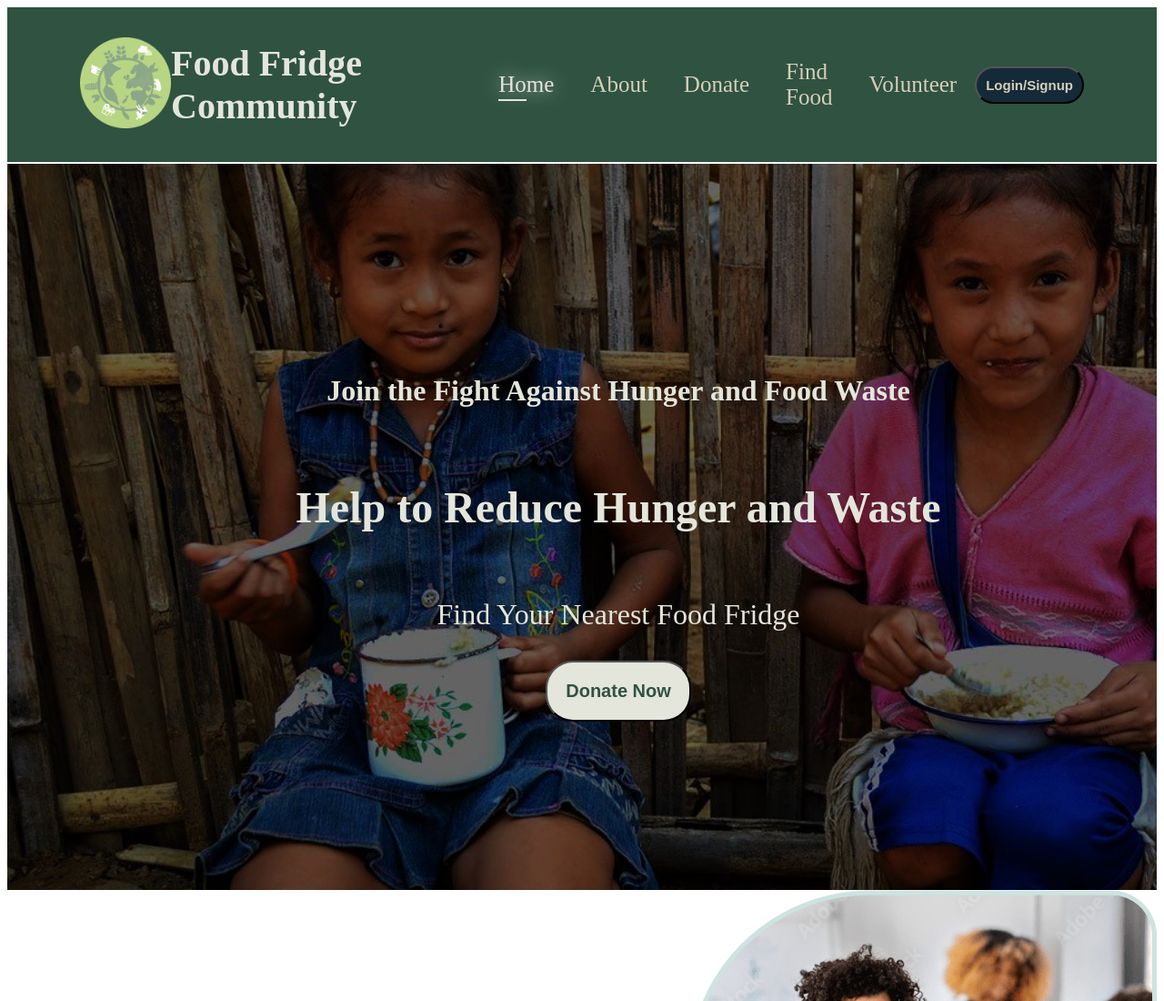
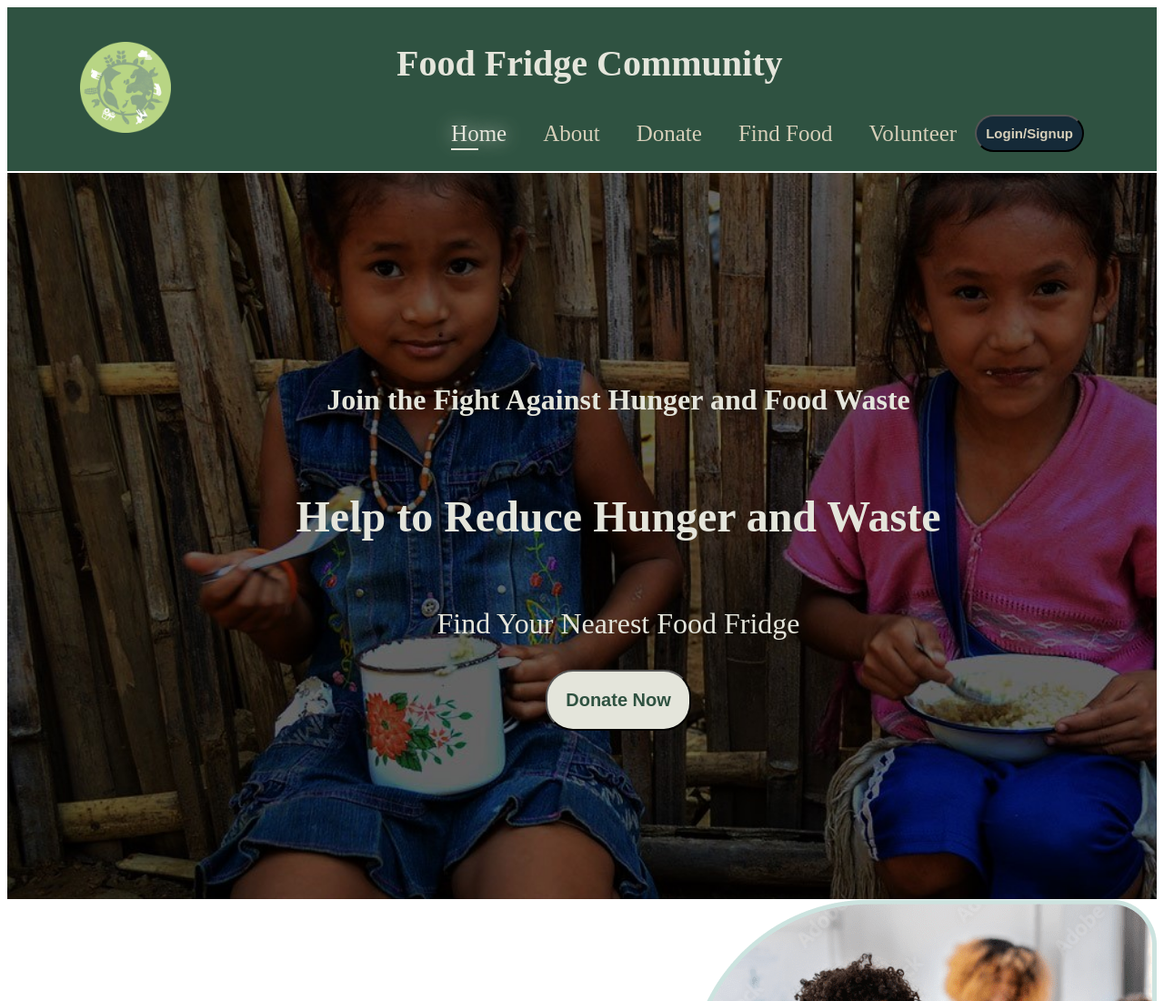
Before and after one commit to satyasmishra19/FEWD, a plain HTML site: page index.html in a window 1280 px wide. Shown: the top 1100 px of the page at 91% size. Drawn offline with Linux system fonts and the light colour scheme.

Commit message:
jsFileISNotWorking

```diff
--- a/index.html
+++ b/index.html
@@ -1,6 +1,5 @@
 <!DOCTYPE html>
 <html lang="en">
-
 <head>
     <meta charset="UTF-8">
     <meta name="viewport" content="width=device-width, initial-scale=1.0">
@@ -9,25 +8,13 @@
     <link rel="icon" type="image/x-icon" href="images/logo.png">
     <script src="https://kit.fontawesome.com/5889382239.js" crossorigin="anonymous"></script>
     <link rel="stylesheet" href="style.css">
-    <link rel="script" href="script.js">
 </head>
-
 <body>
     <section id="header" class="second-color">
-            <a href="#"><img src="images/logo.png" class="logo" alt="" style="height: 100px; width: 100px;"></a>
+        <a href="#"><img src="images/logo.png" class="logo" alt="" style="height: 100px; width: 100px;"></a>
+        <div>
             <h1>Food Fridge Community</h1>
-            <!-- <input type="checkbox" id="check" />
-            <div class="btn_one">
-                <label for="check">
-                    <i class="fa-solid fa-bars"></i>
-                </label>
-            </div> -->
             <div class="sidebar_menu">
-                <!-- <div class="btn_two">
-                    <label for="check" style="color: grey">
-                        <i class="fa-solid fa-xmark"></i>
-                    </label>
-                </div> -->
                 <ul id="navbar">
                     <li><a class="active" href="index.html">Home</a></li>
                     <li><a href="about.html">About</a></li>
@@ -37,6 +24,7 @@
                     <button>Login/Signup</button>
                 </ul>
             </div>
+        </div>
     </section>
     <section id="hero">
         <div class="carousel-container">
@@ -167,4 +155,6 @@
             <p><i class="fa-regular fa-copyright"></i> Copyright 2024 Food Fridge Community all rights reserved.</p>
         </div>
     </footer>
+    <script src="script.js"></script>
 </body>
+</html>
--- a/script.js
+++ b/script.js
@@ -0,0 +1,13 @@
+let lastScrollY = window.scrollY;
+const header = document.getElementById('header');
+
+window.addEventListener('scroll', () => {
+    if (window.scrollY > lastScrollY) {
+        // Scrolling down
+        header.classList.add('header-hidden');
+    } else {
+        // Scrolling up
+        header.classList.remove('header-hidden');
+    }
+    lastScrollY = window.scrollY;
+});
--- a/style.css
+++ b/style.css
@@ -14,6 +14,7 @@
 	background: #e4e5db;
 }
 /*Header*/
+/* Add the provided CSS here */
 #header {
     display: flex;
     align-items: center;
@@ -24,6 +25,10 @@
     top: 0;
     left: 0;
     animation: part1 1s ease forwards;
+    transition: top 0.3s;
+}
+.header-hidden {
+    top: -100px; /* Adjust based on header height */
 }
 #header h1{
     color: #e4e5db;
@@ -45,59 +50,7 @@
     color: #152a38;
     cursor: pointer;
 }
-/* #check{
-    display: none;
-}
-.sidebar_menu .menu li:hover {
-    box-shadow: 0 0 4px rgba(255, 255, 255, 0.5);
-}
-.btn_one i:hover {
-    font-size: 30px;
-}
-.btn_two i:hover {
-    font-size: 30 px;
-}
-.sidebar_menu .social_media i:hover{
-    opacity:1;
-    transform: scale(1.3 );
-}
-#check:checked ~ .sidebar_menu {
-    left: 0;
-}
-#check:checked ~ .btn_one i {
-    opacity: 0;
-}
-#check:checked ~ .sidebar_menu .btn_two i {
-    opacity: 1;
-}
-.sidebar_menu .btn_two i {
-  color: gray;
-  font-size: 25px;
-  line-height: 60px;
-  position: absolute;
-  left: 275px;
-  cursor: pointer;
-  opacity: 0;
-}
-.btn_one i{
-    color: #e7e1d8;
-    font-size: 25px;
-    font-weight: 700;
-    position: absolute;
-    left: 16px;
-    line-height: 60px;
-    cursor: pointer;
-    transition: all 0.1s linear;
-}
-.sidebar_menu{
-    position: fixed;
-    left: -300px;
-    height: 100vh;
-    width: 300px;
-    background-color: rgb(53, 54, 54, 0.1);
-    box-shadow: 0 0 6px rgb(147, 152, 156);
-    transition: all 0.5s linear;
-} */
+
 #navbar {
     animation: part1 1s ease forwards;
     animation-delay: 0.1s;
@@ -208,7 +161,7 @@
     height: auto;
 }
 .carousel-slide:first-child {
-    opacity: 1; /* Ensure the first slide is visible initially */
+    opacity: 1;
 }
 .carousel-container:hover .carousel-slide {
     animation: slideAnimation 6s infinite;
```
Also changed, not shown: head foot.html (+2 -0 lines).
